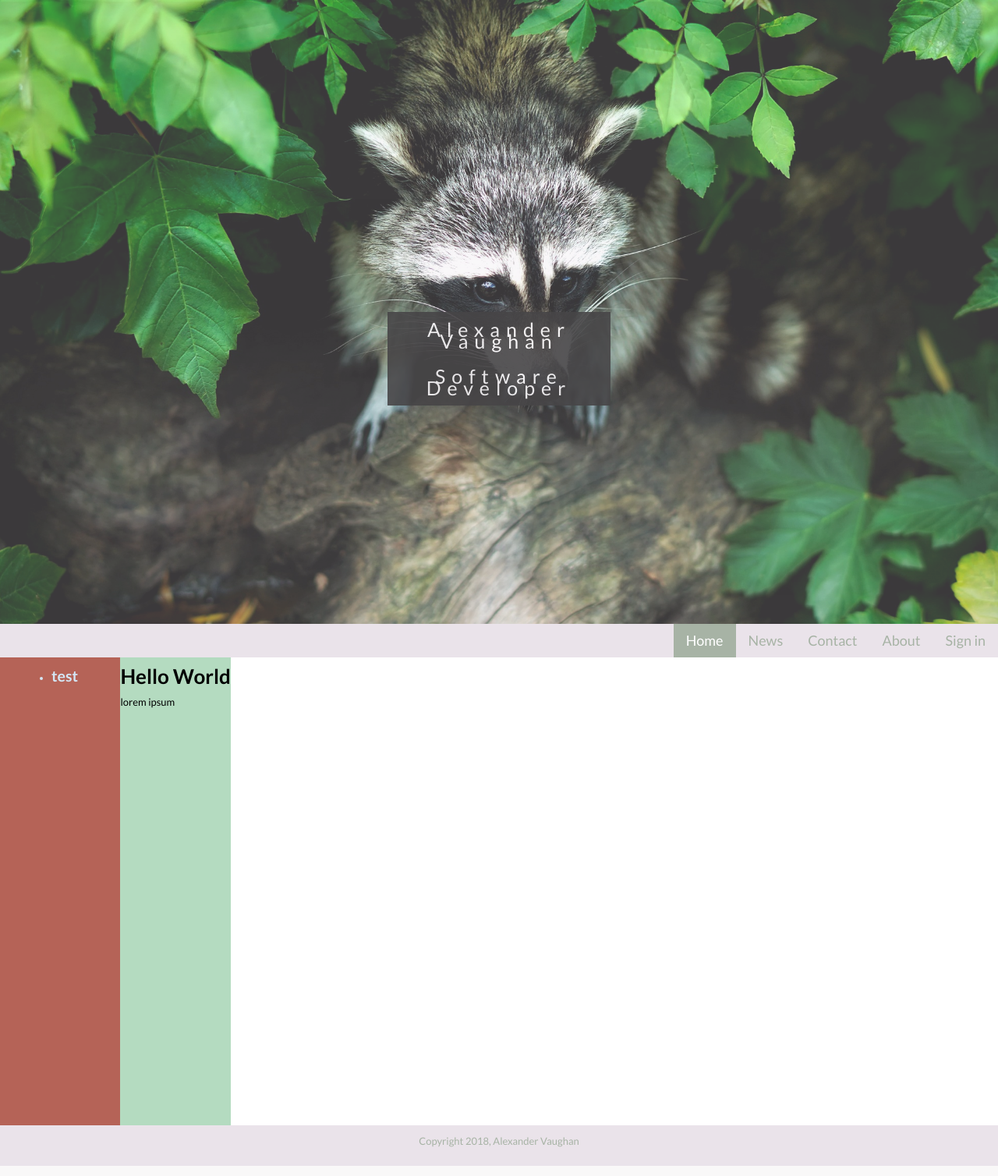
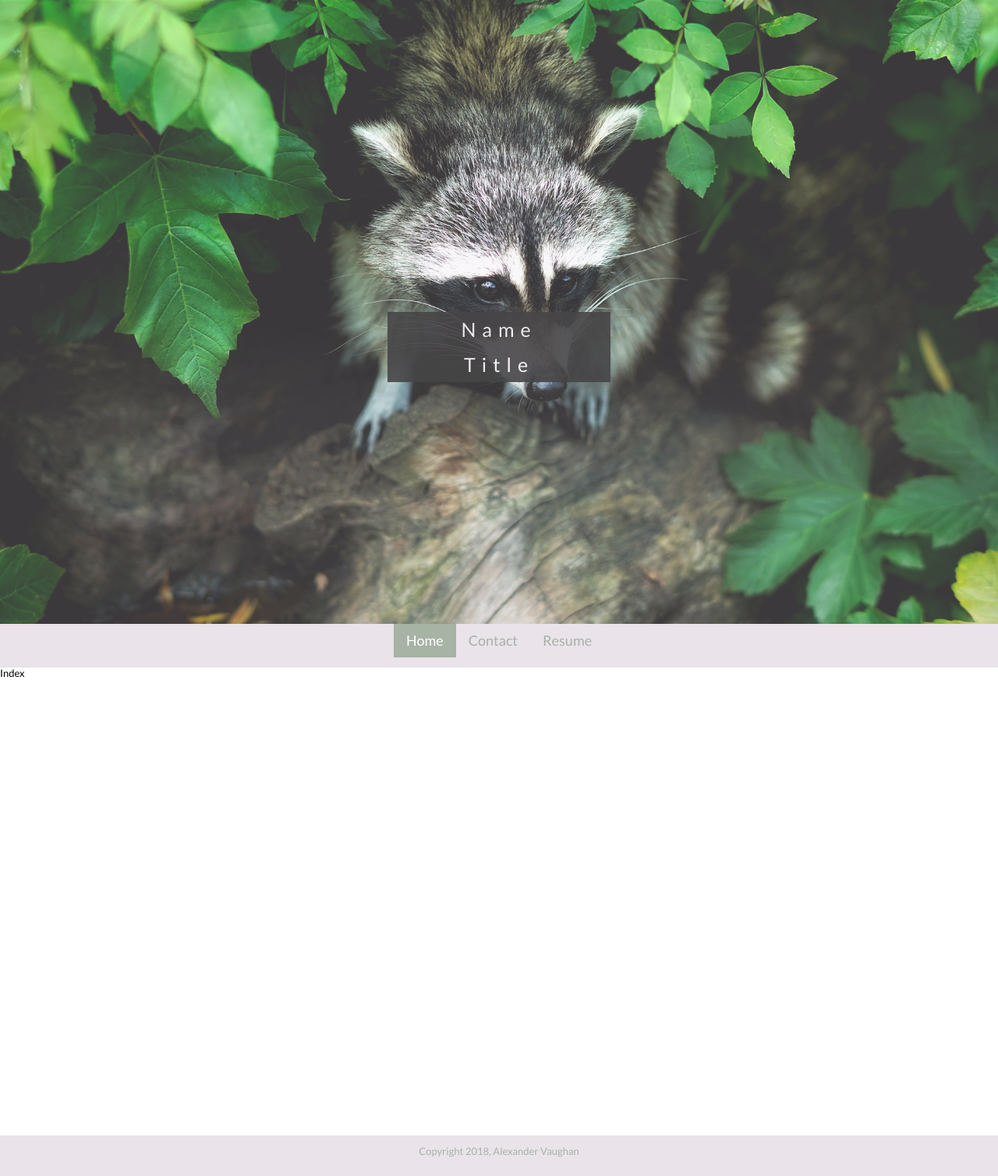
Before and after one commit to Alkarin/personalSite, a PHP site: page / in a window 1280 px wide. Shown: the whole page at 78% size. Run offline with PHP 8.4, Linux system fonts and the light colour scheme; some libraries are stand-ins or nearby versions.

Commit message:
Toggle content between tabs on single page

```diff
--- a/includes/layouts/header.php
+++ b/includes/layouts/header.php
@@ -16,14 +16,16 @@
   <body>
     <div id="cover" class="parallax">
       <div class="caption">
-          <p class="greybox">Alexander Vaughan</p>
-          <p class="greybox">Software Developer</p>
+          <p class="greybox">Name</p>
+          <p class="greybox">Title</p>
+          <!--<p class="greybox">Alexander Vaughan</p>-->
+          <!--<p class="greybox">Software Developer</p>-->
       </div>
     </div>
     <div id="navigation">
-      <a href="#signin">Sign in</a>
-      <a href="#about">About</a>
-      <a href="#contact">Contact</a>
-      <a href="#news">News</a>
-      <a class="active" href="#home">Home</a>
+      <!--<a href="#signin">Sign in</a>-->
+      <a id="nav-resume" href="#">Resume</a>
+      <a id="nav-contact" href="#">Contact</a>
+      <!--<a href="#news">News</a>-->
+      <a id="nav-home" class="active" href="index.php">Home</a>
     </div>
--- a/public/css/master.css
+++ b/public/css/master.css
@@ -36,8 +36,11 @@ a:hover { color: #1A446C; }
 /* header needs to be changed to navigation */
 
 #navigation {
-  margin: 0; padding: 0; text-align: left;
+    margin: auto;
+    padding: 0;
+    text-align: left;
     overflow: hidden;
+    width: max-content;
     background: #EAE3EA; color: lightslategrey;
 }
 
@@ -61,7 +64,9 @@ a:hover { color: #1A446C; }
     color: white;
 }
 
-#header1 h1 { padding: 1em; margin: 0; }
+#header1 h1 {
+    padding: 1em; margin: 0;
+}
 
 #main {
     height: 600px; width: 100%;
@@ -75,25 +80,6 @@ a:hover { color: #1A446C; }
     text-align: center;
     background: #EAE3EA; color: #A7B3A5;
 }
-
-/* page content */
-#page {
-    float: left;
-    height: 100%;
-    background: #B4DBC0;
-}
-
-/* Navigation needs to be changed to tableOfContent */
-#tableOfContent {
-  float: left;
-  width: 8%; height:  100%;
-  margin: 0; padding:  0 2em;
-  color: #D4E6F4; background: #B56357;
-}
-
-#tableOfContent a { color: #D4E6F4; text-decoration: none;}
-
-#tableOfContent a:hover { color: #FFFFFF; }
 
 ul.subjects {
     margin: 1em 0; padding-left: 0; list-style: none;
@@ -125,7 +111,7 @@ div.message {
 
 .parallax {
     /* The image used */
-    background-image: url("/dev/personalSite/public/images/raccoon.jpg");
+    background-image: url("../images/raccoon.jpg");
 
     /* Set a specific height */
     height: 100%;
@@ -155,3 +141,11 @@ div.message {
     letter-spacing: 8px;
     opacity: .90;
 }
+
+.show-content{
+    display: block;
+}
+
+.hide-content{
+    display: none;
+}
--- a/public/index.php
+++ b/public/index.php
@@ -2,17 +2,129 @@
 
 
 <div id="main">
-  <div id="tableOfContent">
-    <ul>
-      <li><h2>test</h2></li>
-    </ul>
-    <br>
-    <?php //echo public_navigation($current_subject,$current_page); ?>
-    <br>
-  </div>
-  <div id="page">
-    <h1>Hello World</h1>
-    <p>lorem ipsum </p>
-  </div>
+    <div id="home" class="show-content">
+        <p>Index</p>
+        <div></div>
+    </div>
+
+    <div id="contact" class="hide-content">
+        <p>Contact</p>
+        <div></div>
+    </div>
+
+    <div id="resume" class="hide-content">
+        <div>
+            <h2>Profile</h2>
+            <p>An Aspiring Developer, with 2+ years of experience with Web developer, Linux operating systems, and Java Mobile Applications</p>
+        </div>
+        <div>
+            <h2>Skills</h2>
+            <div>
+                <h3>Languages</h3>
+                <ul>
+                    <li>HTML/HTML5</li>
+                    <li>CSS/CSS3</li>
+                    <li>Javascript</li>
+                    <li>Java</li>
+                    <li>PHP</li>
+                    <li>MySQL</li>
+                </ul>
+            </div>
+            <div>
+                <h3>Tools and Frameworks</h3>
+                <ul>
+                    <li>jQuery</li>
+                    <li>AngularJS</li>
+                    <li>Git</li>
+                    <li>Linux</li>
+                    <li>Chrome DevTools</li>
+                    <li>Apache2</li>
+                    <li>Terminal <3</li>
+
+                </ul>
+            </div>
+        </div>
+        <div>
+            <h2>Experience</h2>
+            <div>
+                <h3>Junior Software Developer</h3>
+                <h4>Barefoot SOlutions - San Diego | Jan 2017 - Present</h4>
+                <ul>
+                    <li>Deployed and pushed live production updates to client
+                        server environments, including custom Linux
+                        troubleshooting and scripting to optimize ease of team
+                        development</li>
+                    <li>Developed and implemented feature sets and bug fixes for
+                        Android Mobile Apps and Web based projects for dozens of
+                        clientele including government regulated projects and
+                        health care devices</li>
+                    <li>Built fully functioning, responsive and visually pleasing Web
+                        pages based on technical docs and design mock-ups for
+                        Wordpress, AngularJS and PHP served web pages</li>
+                    <li>Completely reworked the company site, <a href="http://bit.ly/2Bwb3fP">check it out!</a></li>
+                </ul>
+            </div>
+
+            <div>
+                <h3>Software Developer Intern</h3>
+                <h4>Barefoot Solutions - San Diego | July 2016 - Dec 2016</h4>
+                <ul>
+                    <li>QA and bug ticketing on Code Deliveries and feature sets for
+                        client projects across multiple browsers and devices</li>
+                    <li>Implemented bug fixes for Web and Android applications</li>
+                    <li>Identified and resolved data implementation issues for LAMP
+                        stack projects, while handling production sensitive data</li>
+                </ul>
+            </div>
+
+            <div>
+                <h3>Technical Suppoert and Data Analysis</h3>
+                <h4>Mitchell1 - San Diego | Jan 2016 - Jan 2017</h4>
+                <ul>
+                    <li>Software support and repair of Management systems and SQL Databases.</li>
+                    <li>Extracting, analyzing and creating advanced reporting from raw enterprise data to identify and apply Business and Technical solutions.</li>
+                    <li>Excel and SQL database integrations</li>
+                </ul>
+            </div>
+
+        </div>
+        <div>
+            <h2>Education</h2>
+
+            <div>
+                <h3>Southwestern College</h3>
+                <h4>Computer Science GPA 3.5 | 2017 - Present</h4>
+                <ul>
+                    <li>Computer Organization and architecture <span>Went in depth into CPU design, including various C and
+MIPS Assembly projects to communicate with the CPU</span></li>
+                </ul>
+            </div>
+
+            <div>
+                <h3>San Diego Mesa College</h3>
+                <h4>Computer Science GPA 4.0 | 2015 - 2016</h4>
+                <ul>
+                    <li>Deans List</li>
+                    <li>Intro Java Programming</li>
+                    <li>Data Structures and Algorithms in Java</li>
+                </ul>
+            </div>
+
+            <div>
+                <h3>Lynda and Udemy Courses</h3>
+                <h4>Constantly learning new skills via online courses such as</h4>
+                <ul>
+                    <li>PHP with MySQL Beyond the Basics {Lynda}</li>
+                    <li>Git Essentials {Lynda}</li>
+                    <li>Angular 5 - The Complete Guide {Udemy}</li>
+                </ul>
+            </div>
+        </div>
+        <div>
+            <h2>Download my resume!</h2>
+        </div>
+    </div>
+
+
 </div>
 <?php include("../includes/layouts/footer.php"); ?>
--- a/public/js/script.js
+++ b/public/js/script.js
@@ -1,3 +1,34 @@
 $( document ).ready(function() {
     console.log( "ready!" );
+
+    // Make current tab active
+    $( '#navigation a' ).on( 'click', function() {
+        $(this).parent().find('a.active').removeClass('active');
+        $(this).addClass('active');
+    });
+
+    // Condense these into 1 method, using 'this'?
+    $("#nav-resume").on("click", function(){
+        toggleContent();
+        $("#resume").removeClass('hide-content');
+        $("#resume").addClass('show-content');
+    });
+
+    $("#nav-contact").on("click", function(){
+        toggleContent();
+        $("#contact").removeClass('hide-content');
+        $("#contact").addClass('show-content');
+    });
+
+    $("#nav-home").on("click", function(){
+        toggleContent();
+        $("#home").removeClass('hide-content');
+        $("#home").addClass('show-content');
+    });
+
+    function toggleContent() {
+        $(".show-content").removeClass('show-content').addClass('hide-content');
+    }
+
+
 });
```
Lines whose indentation alone changed are shown as unchanged.
